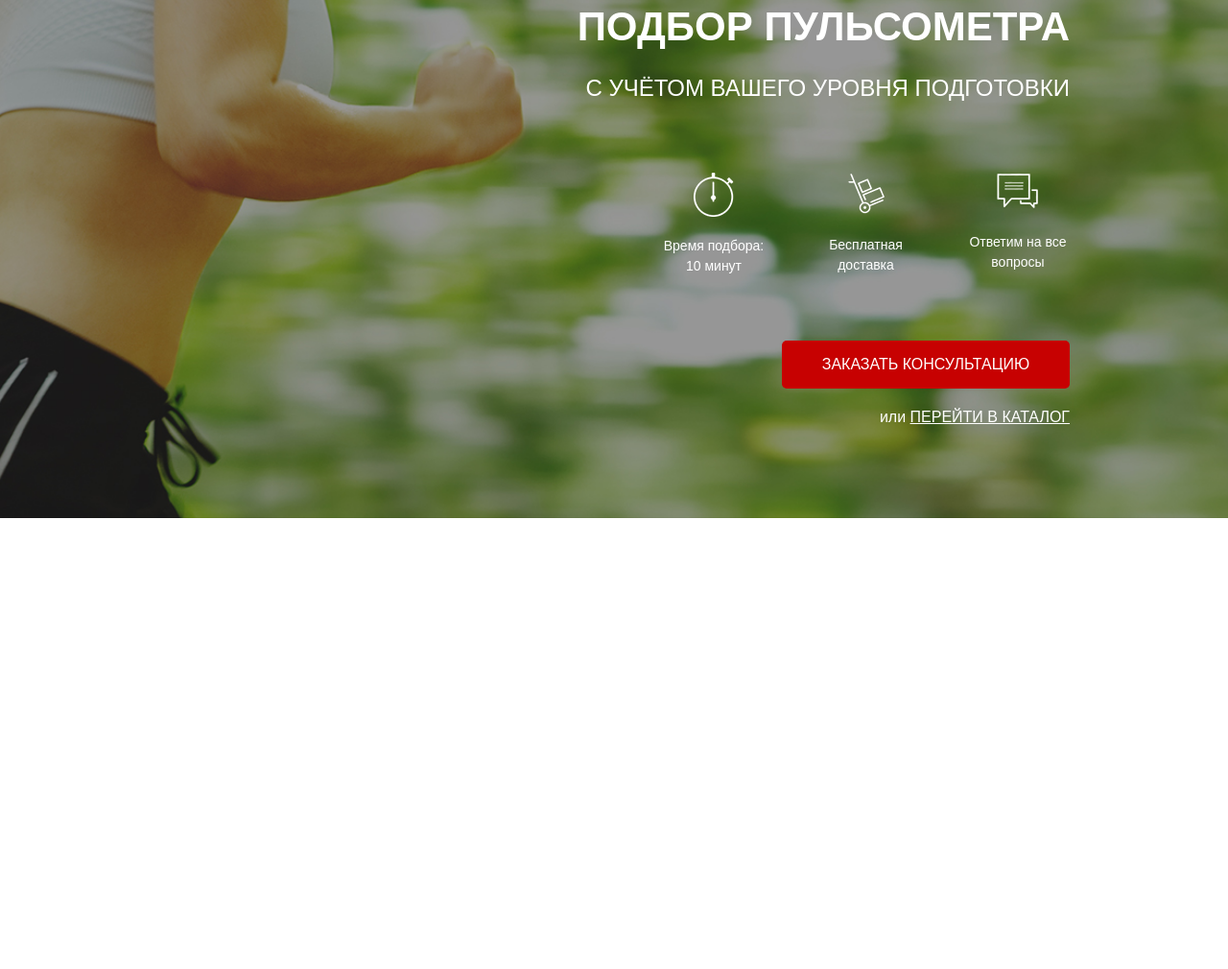
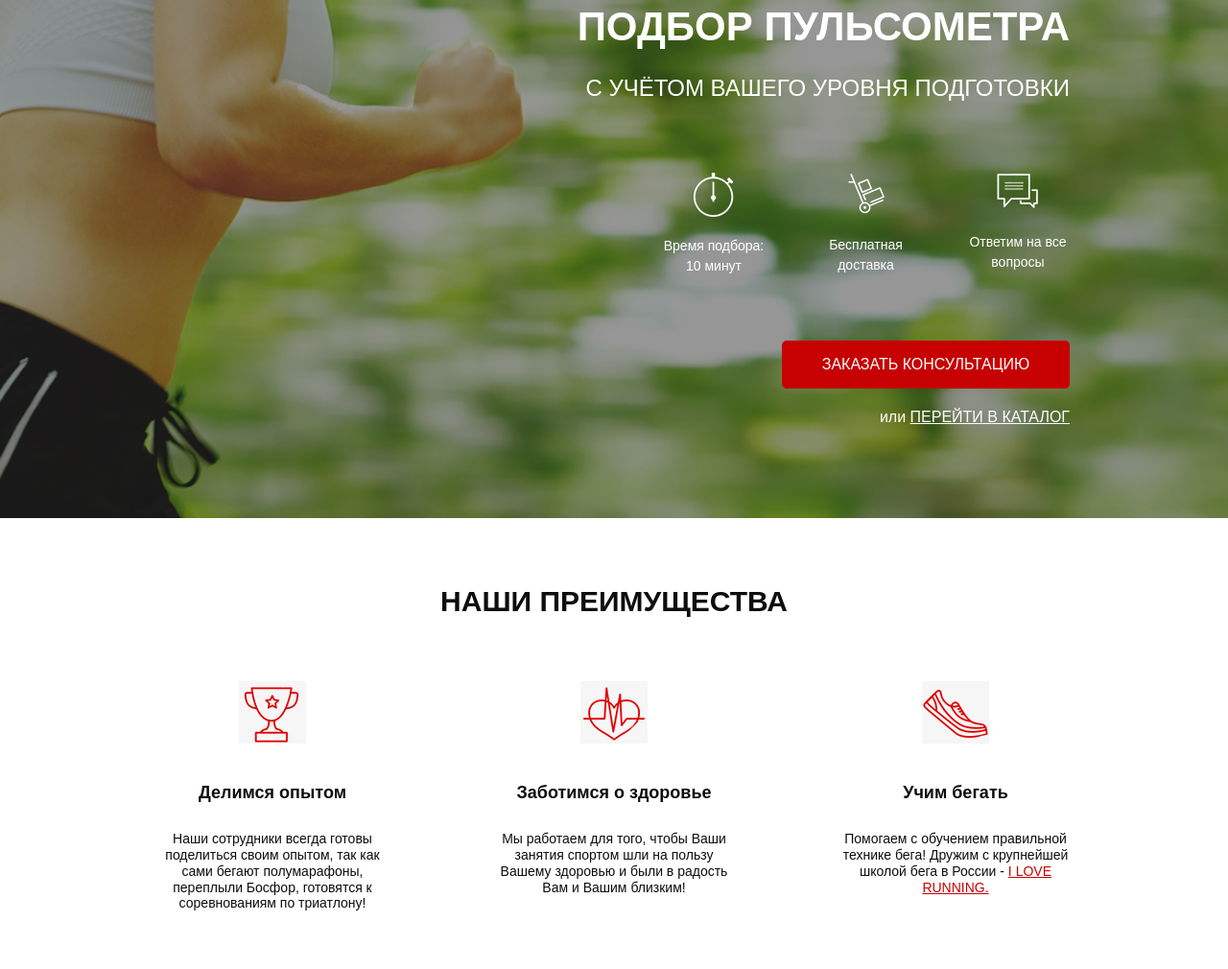
Before and after one commit to bormad/RunSmart, a website: page src/index.html in a window 1280 px wide. Shown: the part 165-1175 px from the top of the page at 96% size. Before the commit the page ends 800 px from the top, so only its background shows below. Drawn offline with Linux system fonts and the light colour scheme.

Commit message:
advantages

```diff
--- a/src/index.html
+++ b/src/index.html
@@ -60,5 +60,44 @@
             </div>
         </div>
     </div>
+
+    <div class="advantages">
+        <div class="container">
+            <h2>НАШИ ПРЕИМУЩЕСТВА</h2>
+
+            <div class="advantages__wrapper">
+                <div class="advantages__item">
+
+                    <img src="icons/cup.png" alt="#">
+
+                    <div class="advantages__title">Делимся опытом</div>
+
+                    <div class="advantages__subtitle">Наши сотрудники всегда готовы поделиться своим опытом,
+                        так как сами бегают полумарафоны, переплыли Босфор, готовятся к соревнованиям по триатлону!</div>
+                </div>
+
+                <div class="advantages__item">
+
+                    <img src="icons/heart.png" alt="#">
+
+                    <div class="advantages__title">Заботимся о здоровье</div>
+
+                    <div class="advantages__subtitle">Мы работаем для того,
+                        чтобы Ваши занятия спортом шли на пользу Вашему здоровью и были в радость Вам и Вашим близким!</div>
+                </div>
+
+                <div class="advantages__item">
+
+                    <img src="icons/shoe.png" alt="#">
+
+                    <div class="advantages__title">Учим бегать</div>
+
+                    <div class="advantages__subtitle">Помогаем с обучением
+                        правильной технике бега!
+                        Дружим с крупнейшей школой бега в России - <a href="#">I LOVE RUNNING. </a> </div>
+                </div>
+            </div>
+        </div>
+    </div>
 </body>
 </html>
--- /dev/null
+++ b/src/sass/blocks/_advantages.scss
@@ -0,0 +1,39 @@
+.advantages {
+    min-height: 470px;
+    padding: 69px 0 0 0;
+    h2 {
+        text-align: center;
+        font-size: 30px;
+        font-weight: 700;
+        color: #0d0d0d;
+    }
+    &__wrapper {
+        display: flex;
+        justify-content: space-between;
+        margin-top: 65px;
+    }
+    &__item {
+        display: flex;
+        flex-direction: column;
+        align-items: center;
+        max-width: 238px;
+    }
+    &__title {
+        margin-top: 38px;
+        font-size: 18px;
+        font-weight: 700;
+        color: #0d0d0d;
+    }
+    &__subtitle {
+        margin-top: 26px;
+        font-size: 14px;
+        font-weight: 300;
+        color: #0d0d0d;
+        text-align: center;
+        line-height: 1.2;
+        a {
+           color: $main-color;
+           text-decoration: underline;
+        }
+    }
+}
--- a/src/sass/style.scss
+++ b/src/sass/style.scss
@@ -9,3 +9,4 @@
 @import 'blocks/promo';
 @import 'blocks/header.scss';
 @import 'blocks/buttons';
+@import 'blocks/advantages';
```
Also changed, not shown: src/css/style.min.css.
